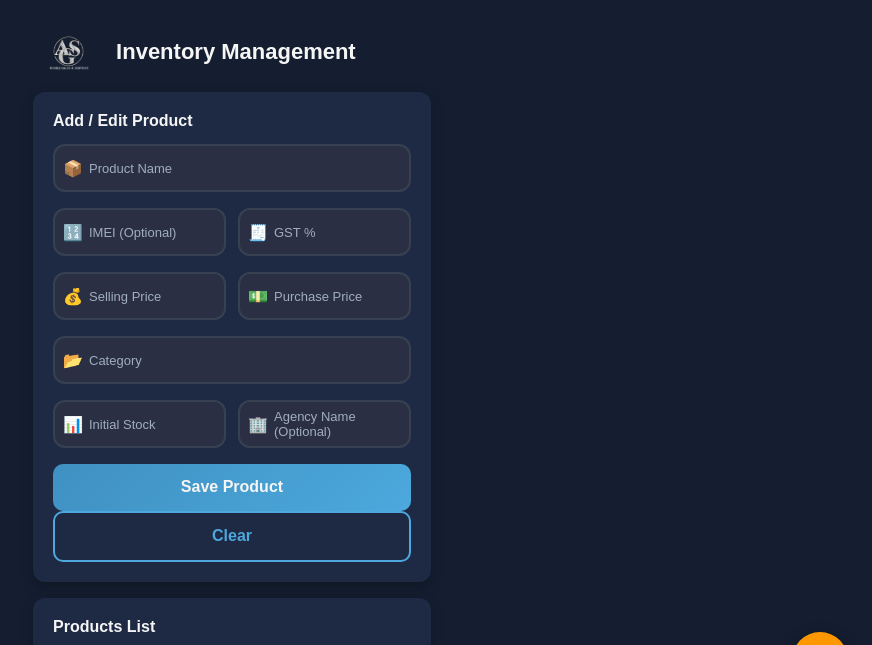
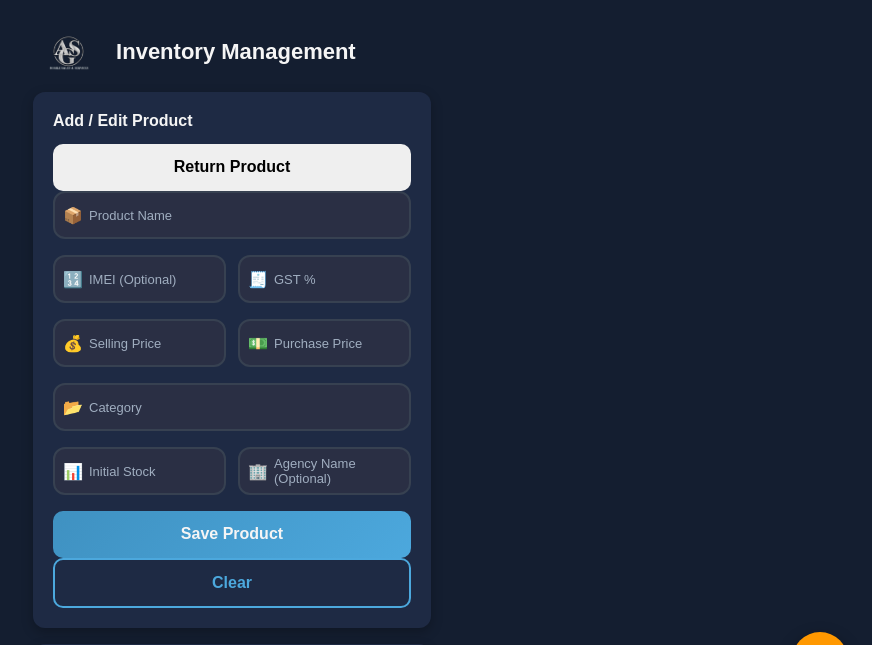
Before and after one commit to Midhu02/Checking-BILLING-, a Django app: page /inventory/ in a window 1280 px wide. Shown: the top 645 px of the page, without its empty margins (408-1280 px from the left). Run offline with Django 5.2, Linux system fonts and the light colour scheme; a user stored in the database is signed in; data that the repository does not hold is empty.

Commit message:
Update inventory.html

```diff
--- a/templates/inventory.html
+++ b/templates/inventory.html
@@ -18,7 +18,7 @@
         color: white;
         font-size: 1.8rem;
         border: none;
-        box-shadow: 0 6px 16px rgba(0,0,0,0.4);
+        box-shadow: 0 6px 16px rgba(0, 0, 0, 0.4);
         z-index: 950;
         display: flex;
         align-items: center;
@@ -26,8 +26,15 @@
         cursor: pointer;
         transition: all 0.2s ease;
     }
-    .fab-proforma:hover { transform: scale(1.1); background: #fb8c00; }
-    .fab-proforma:active { transform: scale(0.95); }
+
+    .fab-proforma:hover {
+        transform: scale(1.1);
+        background: #fb8c00;
+    }
+
+    .fab-proforma:active {
+        transform: scale(0.95);
+    }
 </style>
 {% endblock %}
 
@@ -48,7 +55,15 @@
     <!-- ADD / EDIT PRODUCT FORM -->
     <section class="card">
         <form id="addProductForm">
-            <h4 class="section-title">Add / Edit Product</h4>
+            <div class="section-header">
+                <h4 class="section-title">Add / Edit Product</h4>
+
+                <button type="button" id="openReturnBtn" class="btn return">
+                    Return Product
+                </button>
+
+            </div>
+
 
             <div class="input-group">
                 <span class="input-icon">📦</span>
@@ -148,6 +163,12 @@
                 window.location.href = "{% url 'proforma_invoice' %}";
             });
         }
+        const returnBtn = document.getElementById('openReturnBtn');
+        if (returnBtn) {
+            returnBtn.addEventListener('click', function () {
+                window.location.href = "{% url 'return_page' %}";
+            });
+        }
     });
 </script>
 {% endblock %}
```
